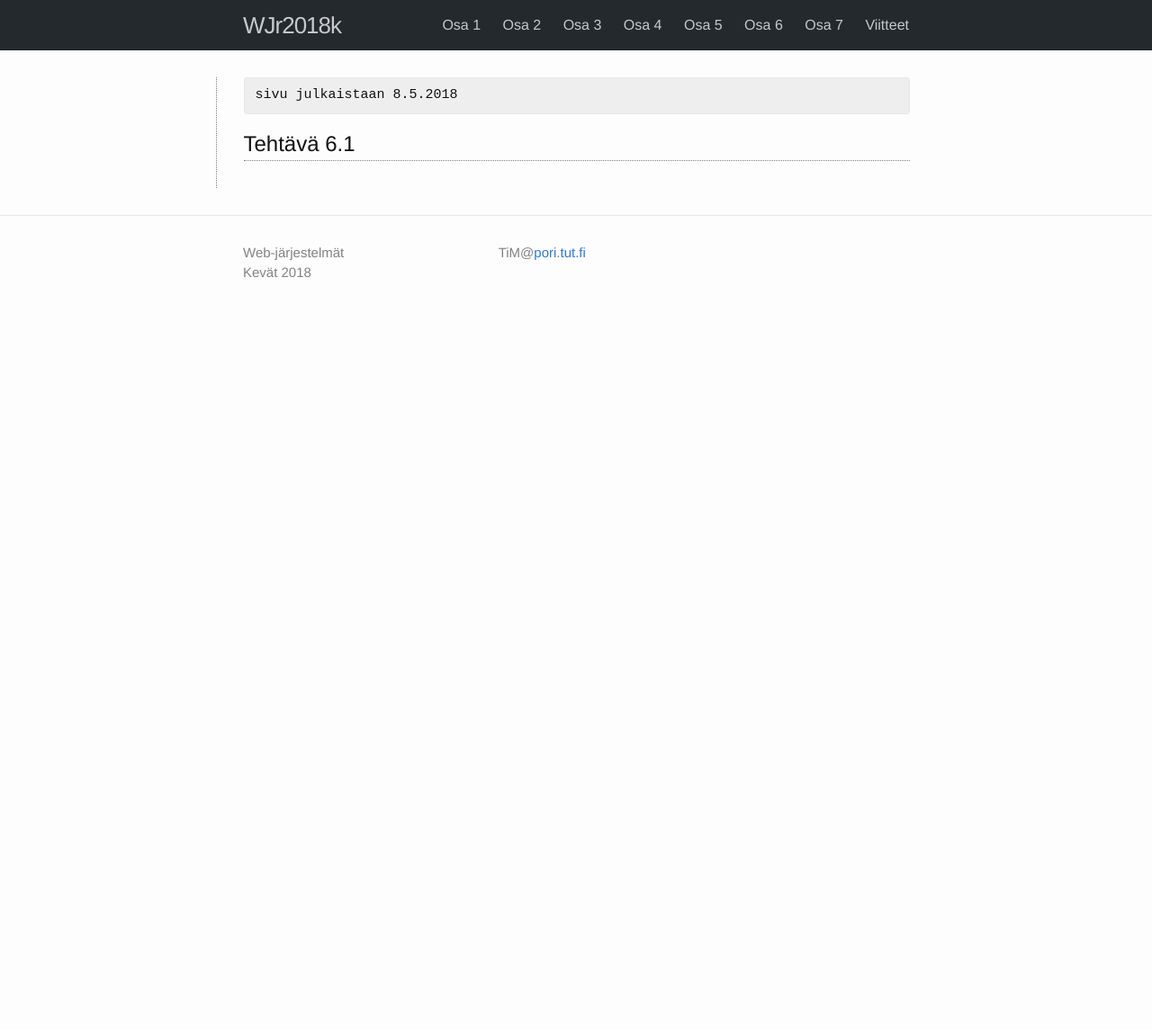
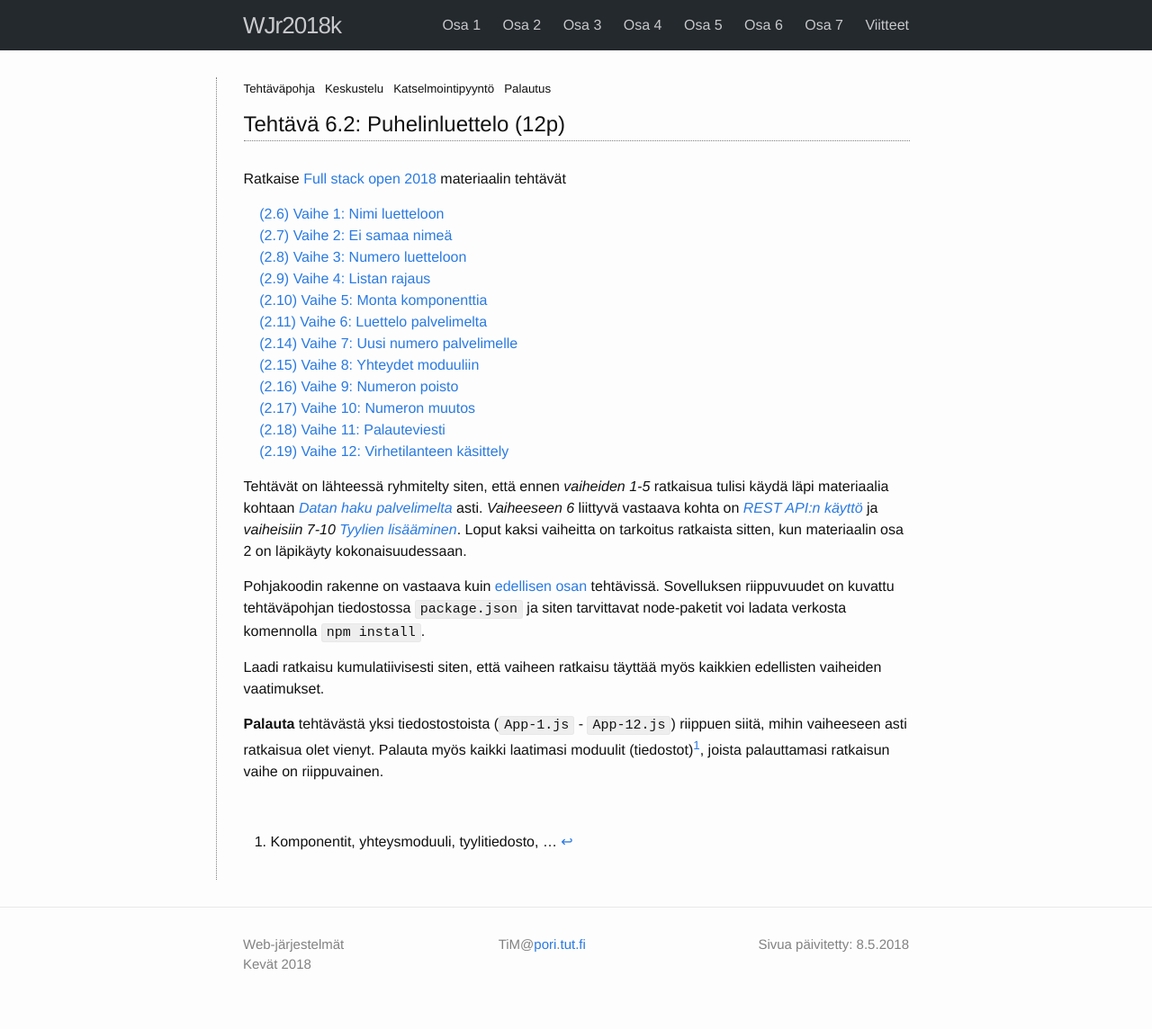
Before and after one commit to timedu/wjr2018k, a Jekyll site: the page built from docs/_osa6/tehtava62.md, in a window 1280 px wide. Shown: the whole page at 90% size. Built offline with Jekyll 4.4.1, drawn with Linux system fonts in a browser that asks for light colours; before the commit the page ends 900 px from its top, so only the background shows below that.

Commit message:
ex / part 6

```diff
--- a/docs/_osa6/tehtava62.md
+++ b/docs/_osa6/tehtava62.md
@@ -1,9 +1,45 @@
 ---
 layout: exercise_page
-title: "Tehtävä 6.1"
-exercise_template_name: #
-exercise_discussion_id: #
-exercise_upload_id: #
-kesken:  1
-no_review: 1
+title: "Tehtävä 6.2: Puhelinluettelo (12p)"
+exercise_template_name: w6e02.puhelinluettelo
+exercise_discussion_id: 100413
+exercise_upload_id: 384176
+modified_at: 8.5.2018
 ---
+
+{% assign fullstack = "https://fullstackopen.github.io" %}
+
+
+Ratkaise [Full stack open 2018]({{fullstack}}) materiaalin tehtävät
+
+&nbsp; &nbsp; [(2.6) Vaihe 1: Nimi luetteloon]({{fullstack}}/tehtävät#26-puhelinluettelo-osa-1)
+&nbsp; &nbsp; [(2.7) Vaihe 2: Ei samaa nimeä]({{fullstack}}/tehtävät#27-puhelinluettelo-osa-2)
+&nbsp; &nbsp; [(2.8) Vaihe 3: Numero luetteloon]({{fullstack}}/tehtävät#28-puhelinluettelo-osa-3)
+&nbsp; &nbsp; [(2.9) Vaihe 4: Listan rajaus]({{fullstack}}/tehtävät#29-puhelinluettelo-osa-4)
+&nbsp; &nbsp; [(2.10) Vaihe 5: Monta komponenttia]({{fullstack}}/tehtävät#210-puhelinluettelo-osa-5)
+&nbsp; &nbsp; [(2.11) Vaihe 6: Luettelo palvelimelta]({{fullstack}}/tehtävät#211-puhelinluettelo-osa-6)
+&nbsp; &nbsp; [(2.14) Vaihe 7: Uusi numero palvelimelle]({{fullstack}}/tehtävät#214-puhelinluettelo-osa-7)
+&nbsp; &nbsp; [(2.15) Vaihe 8: Yhteydet moduuliin]({{fullstack}}/tehtävät#215-puhelinluettelo-osa-8)
+&nbsp; &nbsp; [(2.16) Vaihe 9: Numeron poisto]({{fullstack}}/tehtävät#216-puhelinluettelo-osa-9)
+&nbsp; &nbsp; [(2.17) Vaihe 10: Numeron muutos]({{fullstack}}/tehtävät#217-puhelinluettelo-osa-10)
+&nbsp; &nbsp; [(2.18) Vaihe 11: Palauteviesti]({{fullstack}}/tehtävät#218-puhelinluettelo-osa-11)
+&nbsp; &nbsp; [(2.19) Vaihe 12: Virhetilanteen käsittely]({{fullstack}}/tehtävät#219-puhelinluettelo-osa-12)
+
+Tehtävät on lähteessä ryhmitelty siten, että ennen *vaiheiden 1-5* ratkaisua tulisi käydä läpi materiaalia kohtaan
+*[Datan haku palvelimelta]({{fullstack}}/osa2/#datan-haku-palvelimelta)* asti.
+*Vaiheeseen 6* liittyvä vastaava kohta on
+*[REST API:n käyttö]({{fullstack}}/osa2/#rest-apin-käyttö)*
+ja *vaiheisiin 7-10*
+*[Tyylien lisääminen]({{fullstack}}/osa2/#tyylien-lisääminen)*.
+Loput kaksi vaiheitta on tarkoitus ratkaista sitten, kun materiaalin osa 2 on läpikäyty kokonaisuudessaan.
+
+Pohjakoodin rakenne on vastaava kuin [edellisen osan](../../osa5) tehtävissä. Sovelluksen riippuvuudet on kuvattu tehtäväpohjan tiedostossa `package.json` ja siten tarvittavat node-paketit voi ladata verkosta komennolla `npm install`.
+
+Laadi ratkaisu kumulatiivisesti siten, että vaiheen ratkaisu täyttää myös kaikkien edellisten vaiheiden vaatimukset.
+
+
+**Palauta** tehtävästä yksi tiedostostoista (`App-1.js` - `App-12.js`) riippuen siitä, mihin vaiheeseen asti ratkaisua olet vienyt. Palauta myös kaikki laatimasi moduulit (tiedostot)[^1], joista palauttamasi ratkaisun vaihe on riippuvainen.
+
+[^1]: Komponentit, yhteysmoduuli, tyylitiedosto, ...
+
+<br/>
```
Also changed, not shown: docs/_osa5/index.md (+2 -1 lines), docs/_osa6/index.md (+11 -1 lines), docs/_osa6/tehtava61.md (+31 -6 lines), docs/_osa6/tehtava63.md (+21 -6 lines), docs/_osa6/tehtava64.md (deleted, +0 -9 lines), docs/_osa6/tehtava65.md (deleted, +0 -9 lines), 3 other files.
